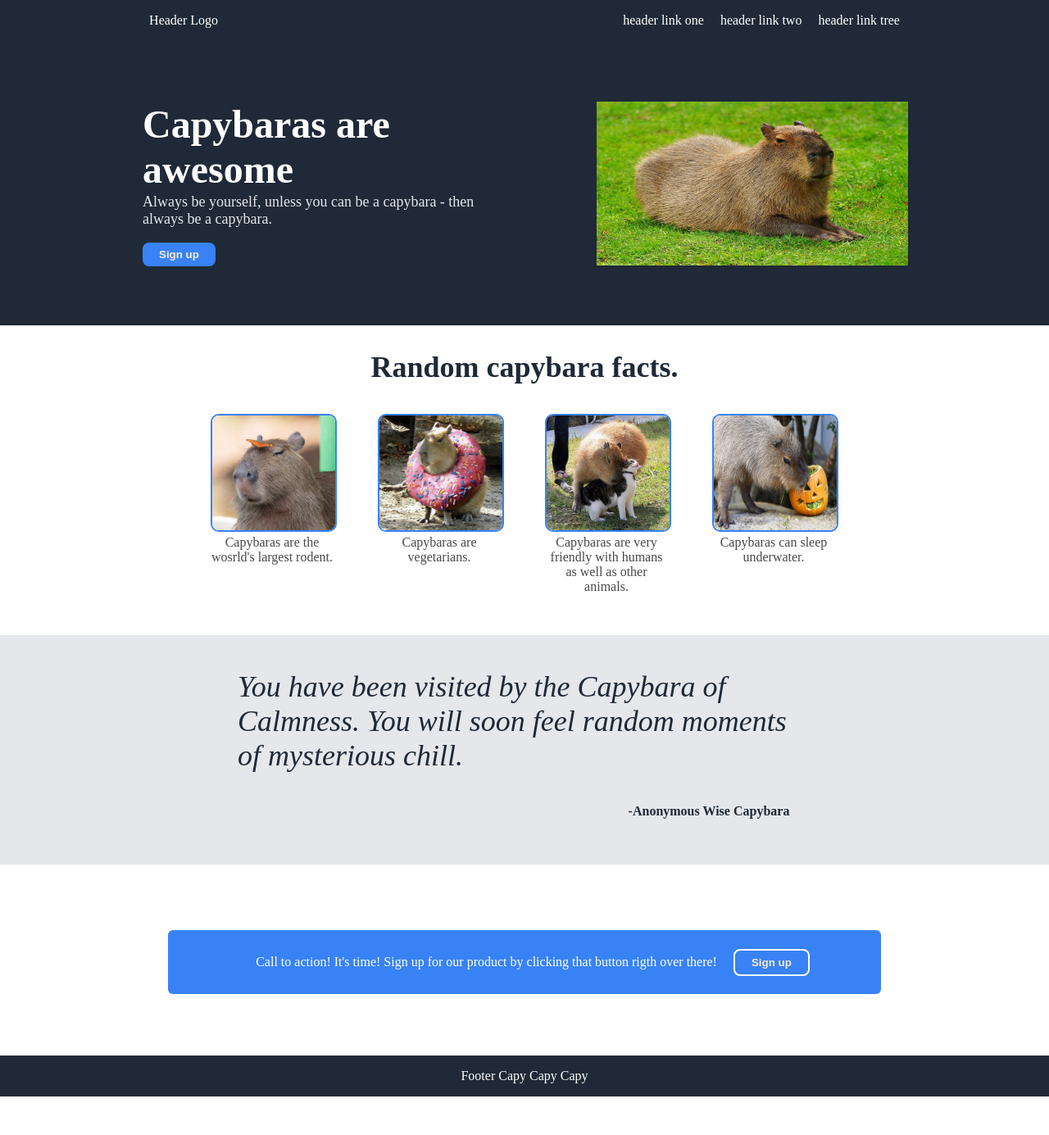
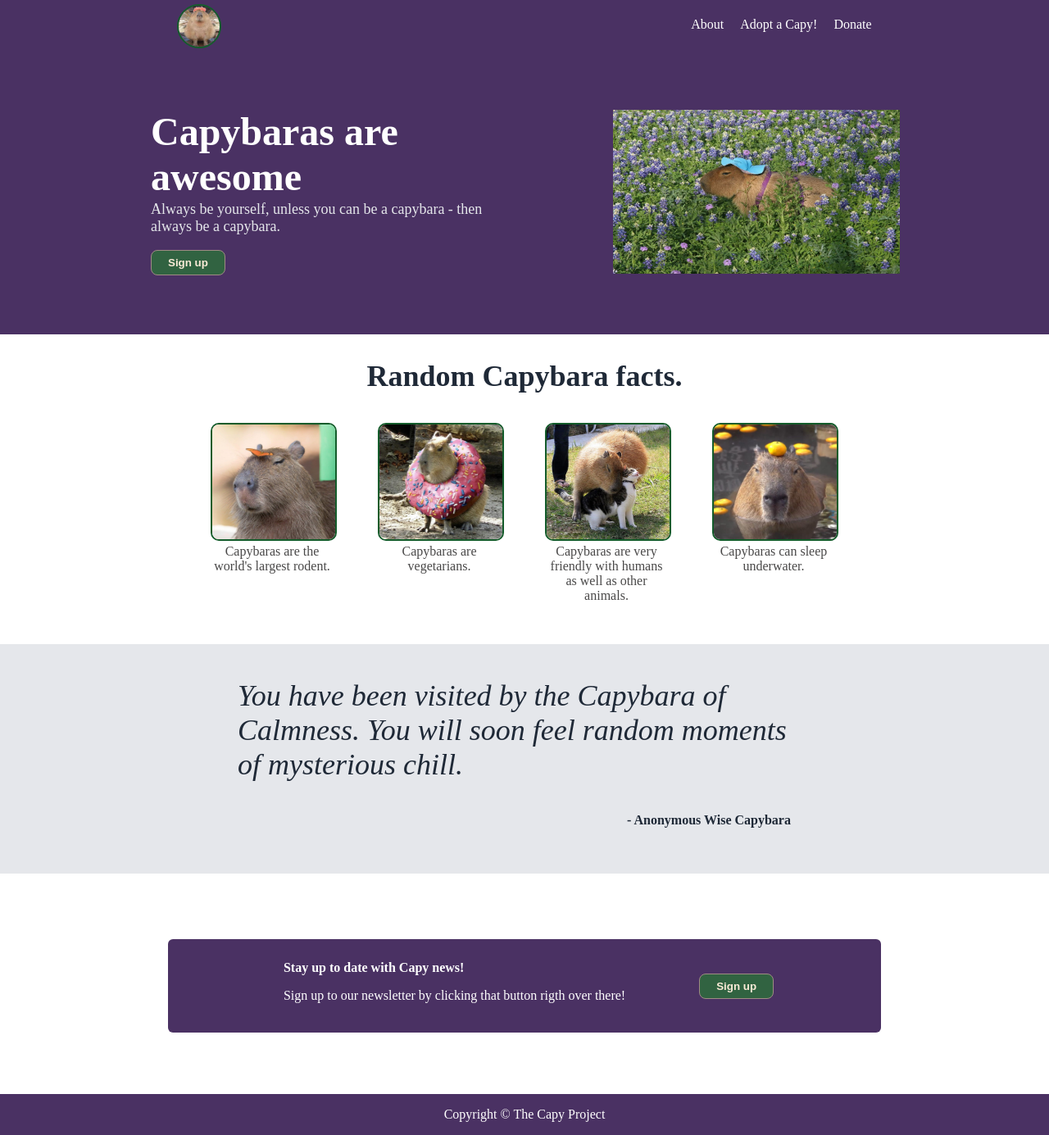
Before and after one commit to allcatsarebeautifull/landing-page, a plain HTML site: page index.html in a window 1280 px wide. Shown: the whole page at 82% size. Before the commit the page ends 1338 px from the top, so only its background shows below. Drawn offline with Linux system fonts and the light colour scheme.

Commit message:
final landing page

```diff
--- a/index.html
+++ b/index.html
@@ -4,17 +4,17 @@
 
 <head>
 <meta charset="UTF-8">
-<title> Capy <3</title>
+<title> The Capy Project</title>
 <link rel="stylesheet" href="style.css">
 </head>
 
  <body>
   <div class="header">
-    Header Logo
+    <img src="./img/logo.jpg" id="logo" alt="logo">
       <ul>
-        <li><a href="#">header link one</a></li>
-        <li><a href="#">header link two</a></li>
-        <li><a href="#">header link tree</a></li>
+        <li><a href="#">About</a></li>
+        <li><a href="#">Adopt a Capy!</a></li>
+        <li><a href="#">Donate</a></li>
      </ul>
   </div>
 <div class="body">
@@ -24,14 +24,14 @@
            <p class="long-text">Always be yourself, unless you can be a capybara - then always be a capybara. </p>
            <button class="sign-up">Sign up</button>
       </div>
-           <img src="./img/capy1.jpg" id="capy1" alt="capy1">
+           <img src="./img/capy10.jpg" id="capy1" alt="capy1">
     </div>
 
-        <p class="header2">Random capybara facts.</p>
+        <p class="header2">Random Capybara facts.</p>
     <div class="second-container">
         <div class="pics">
         <img src="./img/capy2.jpg" alt="Capybara with butterfly">
-        <div class="text">Capybaras are the wosrld's largest rodent.</div>
+        <div class="text">Capybaras are the world's largest rodent.</div>
       </div>
       <div class="pics">
         <img src="./img/capy3.jpg" alt="Donut Capybara">
@@ -42,39 +42,30 @@
         <div class="text">Capybaras are very friendly with humans as well as other animals.</div>
       </div>
       <div class="pics">
-        <img src="./img/capy5.jpg" alt="Capybara with a Halloween pumpkin">
+        <img src="./img/capy6.jpg" alt="Capybara with a Halloween pumpkin">
         <div class="text">Capybaras can sleep underwater.</div>
       </div>
 
     <div class="third-container">
       <p class="quote">You have been visited by the Capybara of Calmness. You will soon feel random moments of mysterious chill.</p>
-      <p class="anon">-Anonymous Wise Capybara</p>
+      <p class="anon">- Anonymous Wise Capybara</p>
     </div>
 
     <div class="fourth-container">
       <div class="call-to-action">
-      Call to action! It's time!
-      Sign up for our product by clicking that button rigth over there!
+      <p class="news">Stay up to date with Capy news!</p>
+        Sign up to our newsletter by clicking that button rigth over there!</p>
       </div>
       <button class="sign-up1">Sign up</button>
 
     </div>
 
-
-
-
 </div>
 
 
-
-
-  <div class="footer">
-       Footer Capy Capy Capy
-  </div>
-
-
-
-
+      <div class="footer">
+           Copyright © The Capy Project
+      </div>
 
 </div>
 
--- a/style.css
+++ b/style.css
@@ -2,6 +2,14 @@ body {
     margin: 0;
     font-family: 'Times New Roman', Times, serif;
     color: white;
+}
+
+
+#logo {
+    height: 50px;
+    width: 50px;
+    border-radius: 30px;
+    margin-top: 5px;
 }
 
 
@@ -10,8 +18,8 @@ body {
     flex-direction: row;
     justify-content: space-around;
     align-items: center;
-    background-color: #1F2937;
-    gap: 90px;
+    background-color: #4a3163;
+    gap: 100px;
 }
 
 ul {
@@ -27,11 +35,11 @@ a {
 }
 
 a:hover {
-    color: forestgreen;
+    color:  forestgreen;
 }
 
 .first-container {
-  background-color: #1F2937;
+  background-color: #4a3163;
   padding: 70px;
   display: flex;
   justify-content: space-evenly;
@@ -40,13 +48,14 @@ a:hover {
 }
 
 button {
-    background-color: #3882F6;
+    background-color: #316341;
     color: antiquewhite;
     padding: 7px 20px;
     font-weight: 900;
     border-radius: 8px;
     border: 0px;
     margin: 0;
+    border: 1px solid #9e8c83;
 }
 
 button:hover {
@@ -56,7 +65,7 @@ button:hover {
 
 #capy1 {
     height: 200px;
-    width: 380px;
+    width: 350px;
     border-radius: 0%;
     border: none;
 }
@@ -98,7 +107,7 @@ p.long-text {
 img {
     height: 140px;
     width: 150px;
-    border: 2px solid #3882F6;
+    border: 2px solid #145c2b;
     border-radius: 10px;
 
 }
@@ -144,7 +153,7 @@ p.anon {
 }
 
  .fourth-container {
-    background-color: #3882F6;
+    background-color: #4a3163;
     width: 850px;
     color: white;
     display: flex;
@@ -157,18 +166,23 @@ p.anon {
 }
 
  .call-to-action {
-    padding: 20px;
+   padding: 10px;
  }
 
  .sign-up1 {
-    border: 2px solid white;
-
+    border: 1px solid #9e8c83;
+    margin-left: 80px;
 }
 
 .footer {
-    background-color: #1F2937;
+    background-color: #4a3163;
     height: 50px;
     display: flex;
     justify-content: center;
     align-items: center;
 }
+
+.news {
+    font-weight: bold;
+    margin-top: 6px;
+}
```
Also changed, not shown: img/capy10.jpg (added), img/capy6.jpg (added), img/logo.jpg (added).
